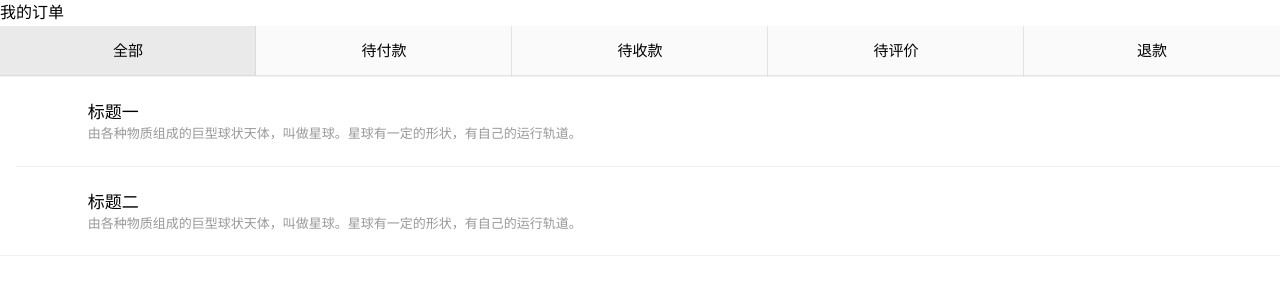
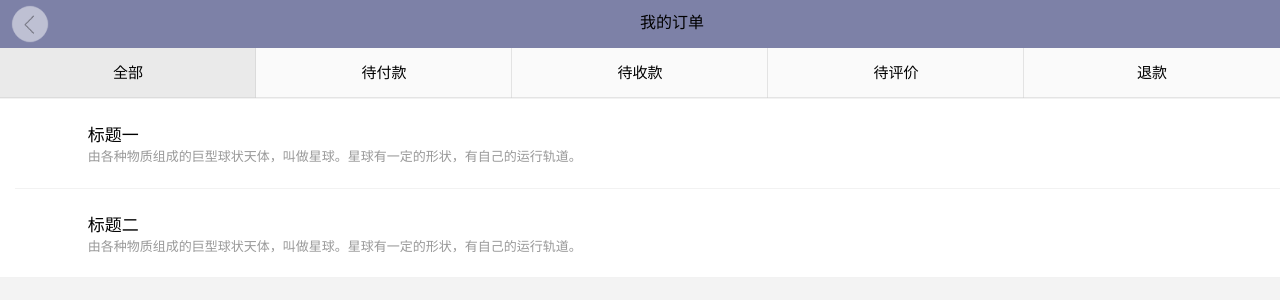
Before and after one commit to TwoPima/Tochuizi, a PHP site: page /UCenter/myOrder.html in a window 1280 px wide. Shown: the top 300 px of the page. Run offline with PHP 8.4, Linux system fonts and the light colour scheme.

Commit message:
更改indexcss

```diff
--- a/Public/Css/center.css
+++ b/Public/Css/center.css
@@ -11,8 +11,16 @@
 .float-right{
 	float:right;
 }
+*{
+	margin:0;
+	padding:0;
+}
+body{
+	font-family: "Microsoft YaHei UI";
+	background: #F3F3F3;
+}
 /* 公共头部 */
-#header {
+#topback-header {
     box-sizing: border-box;
     -webkit-transition: all 0.2s ease-out;
     -moz-transition: all 0.2s ease-out;
@@ -33,10 +41,11 @@
     -o-transform: translate3d(0,0,0);
     transform: translate3d(0,0,0);
 }
-#header-buttons{
-	 height: 48px;
+#topback-header  .myorder-header{
+		background-color:#7D81A7;
+	    height: 48px;
 }
-#header-left {
+#topback-header   #header-left {
     box-sizing: border-box;
     background: url(../Img/b-left.png) no-repeat center;
     background-size: auto 80%;
@@ -48,20 +57,116 @@
     top: 0;
     left: 0;
 }
-#header-center{
+#topback-header   #header-center{
 	box-sizing: border-box;
     height: 48px;
     margin-top: 0;
     margin-left: 0;
 	 text-align: center;
   	  position: absolute;
-    top: 0;
+    top: 10px;
     left: 50%;
 }
-#header-right{
+#topback-header  #header-right{
+	box-sizing: border-box;
+    height: 48px;
+    margin-top: 0;
+    margin-left: 0;
+	padding-top:15px;
 	float:right;
 	font-size:0.5em;
 }
+/* 首页开始 */
+#header{
+			height:150px;
+			background: #BF6E09;
+			padding: 0 15px;
+			position: relative;
+			display: -webkit-box;
+			display: -webkit-flex;
+			display: flex;
+			-webkit-box-align: center;
+			-webkit-align-items: center;
+			align-items: center;
+		}
+		#header .head_img{
+
+		}
+		#header .head_img img{
+			width: 80px;
+			height:80px;
+			-webkit-border-radius:41px;
+			-moz-border-radius:41px;
+			border-radius:41px;
+			margin-right: 5px;
+			border:2px solid #ffffff;
+			display: block;
+		}
+		#header .head_title{
+			color: #ffffff;
+			-webkit-box-flex: 1;
+			-webkit-flex: 1;
+			flex: 1;
+		}
+		#header .head_title p{
+		}
+		#header .head_job{
+			position: relative;
+			text-align: center;
+			color: #ffffff;
+		}
+		#header .head_job img{
+		}
+		#main{
+			margin-top: 15px;
+		}
+		#main .menu_4{
+			background: #fff;
+			padding:10px 15px;
+			text-align: center;
+			border-bottom: 1px solid #D7D4D4;
+		}
+		#main .menu_4_box{
+			position: relative;
+		}
+		#main .menu_4_box img{
+			display: block;
+			width:50%;
+			margin:0 auto;
+			padding:5px 0;
+		}
+		 #main .menu_4_box .icon_num_float{
+			 border:2px solid #ffffff;
+			 -webkit-border-radius:	11px ;
+			 -moz-border-radius:11px;
+			 border-radius:11px;
+			 position: absolute;
+			 top:2%;
+			 right: 18%;
+		 }
+
+		#main .icon_num{
+			display: block;
+			-webkit-border-radius:10px;
+			-moz-border-radius:10px;
+			border-radius:10px;
+			background: red;
+			color: #ffffff;
+			font-size: 14px;
+			line-height: 20px;
+			height: 20px;
+			width:20px;
+			text-align: center;
+		}
+		.menu_order{
+			border-top:1px solid #D7D4D4;
+		}
+		.menu_order:after{
+			left:15px;
+			right:15px;
+			border-bottom: 1px solid #CBCBCB;
+		}
+/* 首页结束 */
 /* 我的需求 */
  .title{
 	font-family:"Arial Normal", "Arial";
--- a/UCenter/addBusiness.html
+++ b/UCenter/addBusiness.html
@@ -11,8 +11,8 @@
 </head>
 <body >
 		<!-- hello:{{name}} -->
-		 <div id="header">
-		    <div id="header-buttons">
+	<div id="topback-header">
+		    <div class="header-buttons">
 		   				 <a href="javascript:history.go(-1);">
 		                    <div id="header-left" class="header-menu-link" data-back="false">
 		                    </div>
--- a/UCenter/addVip.html
+++ b/UCenter/addVip.html
@@ -11,8 +11,8 @@
 </head>
 <body >
 		<!-- hello:{{name}} -->
-		 <div id="header">
-		    <div id="header-buttons">
+	<div id="topback-header">
+		    <div class="header-buttons">
 		   				 <a href="javascript:history.go(-1);">
 		                    <div id="header-left" class="header-menu-link" data-back="false">
 		                    </div>
--- a/UCenter/myCollect.html
+++ b/UCenter/myCollect.html
@@ -7,12 +7,11 @@
 	  <link rel="stylesheet" href="../Public/Css/weui.min.css"/>
         <link rel="stylesheet" href="../Public/Css/weui.css"/>
         <link rel="stylesheet" href="../Public/Css/center.css"/>
-        <link rel="stylesheet" href="../Public/Css/login.css"/>
 </head>
 <body >
 <div id="app">
- 	<div id="header">
-		    <div id="header-buttons">
+	<div id="topback-header">
+		    <div class="header-buttons myorder-header">
 		   				 <a href="javascript:history.go(-1);">
 		                    <div id="header-left" class="header-menu-link" data-back="false">
 		                    </div>
--- a/UCenter/myOrder.html
+++ b/UCenter/myOrder.html
@@ -2,14 +2,16 @@
 <html lang="en">
 <head>
 	<meta charset="UTF-8">
-	<title>个人主页-设置</title>
+	<title>个人主页-订单中心</title>
 	<meta name="viewport" id="viewport" content="width=device-width, initial-scale=1">
-	<link rel="stylesheet" href="../public/css/weui.css">
+	 <link rel="stylesheet" href="../Public/Css/weui.min.css"/>
+        <link rel="stylesheet" href="../Public/Css/weui.css"/>
+        <link rel="stylesheet" href="../Public/Css/center.css"/>
 </head>
 <body >
 <div id="app">
- 		<div id="header">
-		    <div id="header-buttons">
+ 		<div id="topback-header">
+		    <div class="header-buttons myorder-header">
 		   				 <a href="javascript:history.go(-1);">
 		                    <div id="header-left" class="header-menu-link" data-back="false">
 		                    </div>
--- a/UCenter/mySupply.html
+++ b/UCenter/mySupply.html
@@ -11,8 +11,8 @@
 </head>
 <body >
 		<!-- hello:{{name}} -->
-		 <div id="header">
-		    <div id="header-buttons">
+		<div id="topback-header">
+		    <div class="header-buttons">
 		   				 <a href="javascript:history.go(-1);">
 		                    <div id="header-left" class="header-menu-link" data-back="false">
 		                    </div>
```
Also changed, not shown: UCenter/index.html (+12 -112 lines), UCenter/notice.html (added, +14 -0 lines), Public/Img/index/headright.png (added), Public/Img/index/noget.png (added), Public/Img/index/nopay.png (added), Public/Img/index/pingjia.png (added), Public/Img/index/tuihuo.png (added), Public/img/index/icon_01.jpg (deleted), Public/img/index/icon_02.jpg (deleted), Public/img/index/icon_03.jpg (deleted), Public/img/index/icon_04.jpg (deleted), Public/img/index/index_headjob.jpg (deleted), UCenter/evaluate.html (added).
